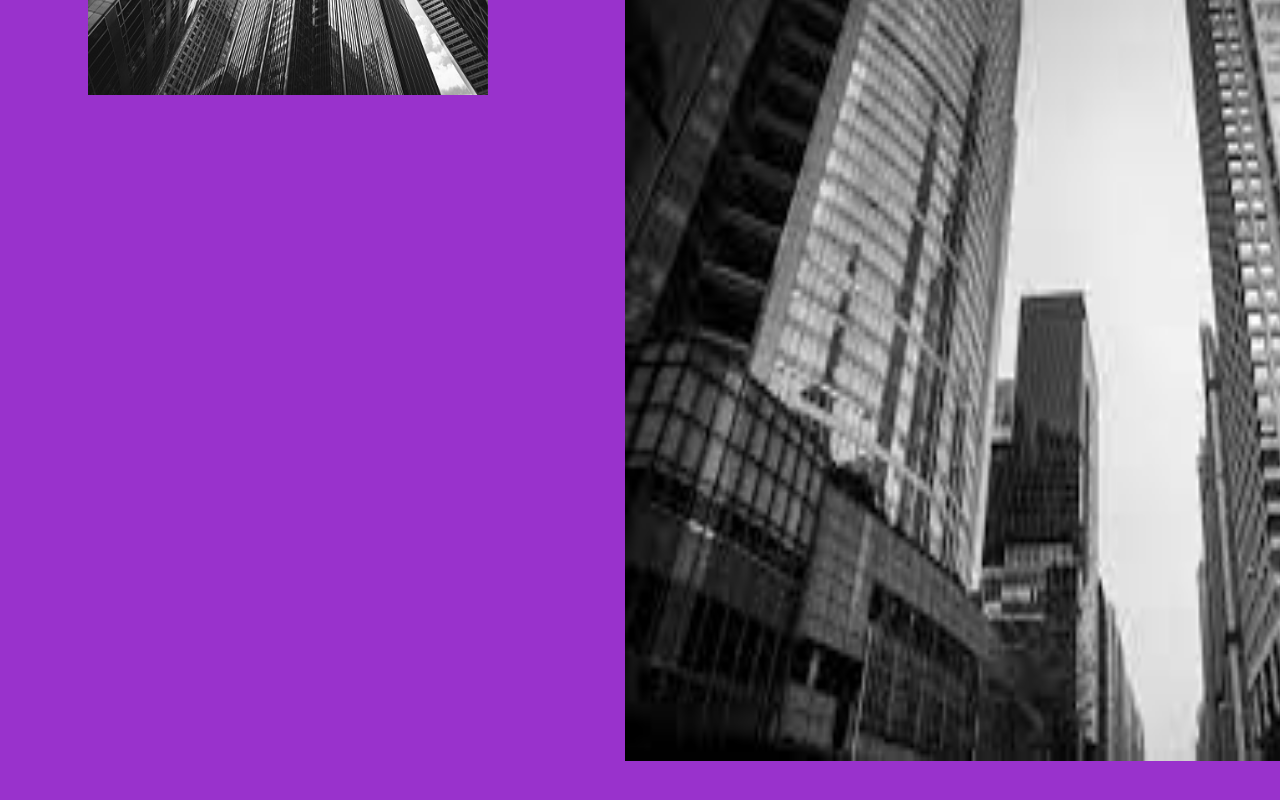
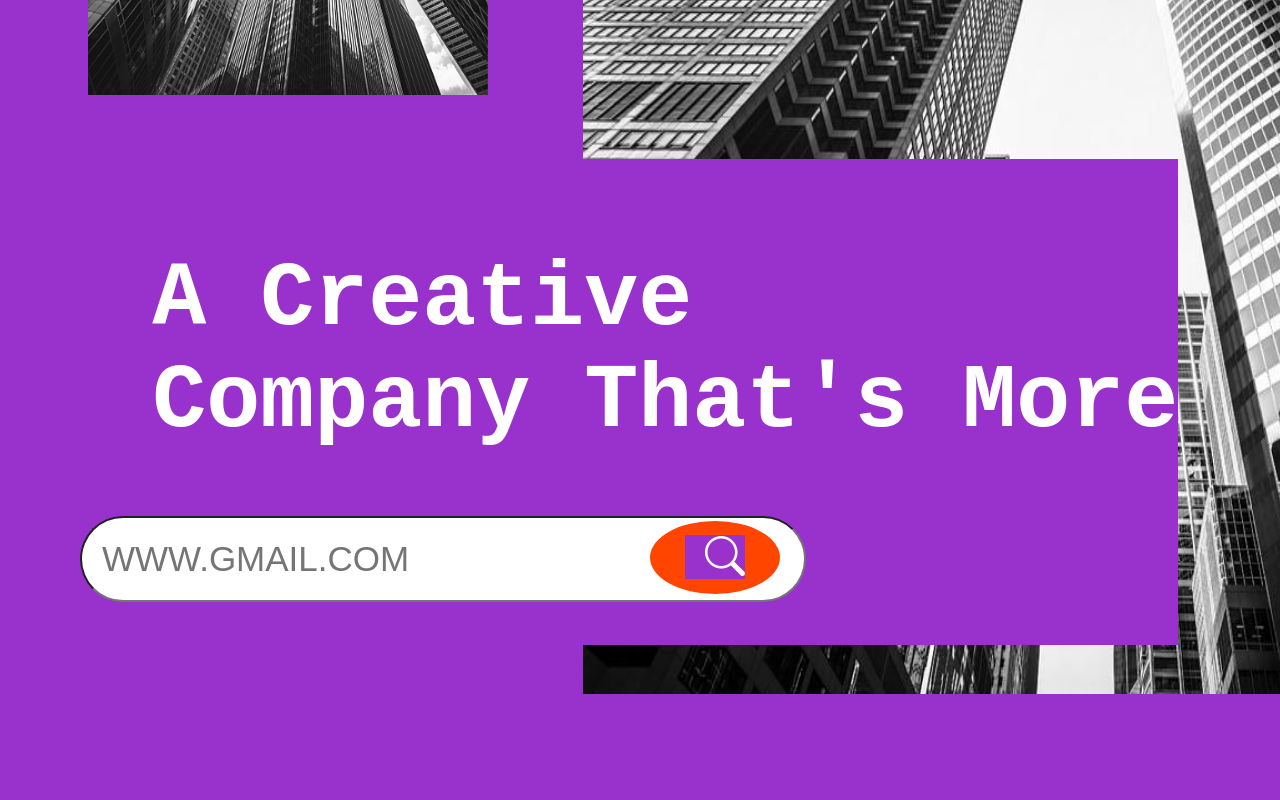
Before and after one commit to ShreyaVinodBarad/Assignment-02-Skill-Vertex-, a plain HTML site: page index.html in a window 1280 px wide. Shown: the part 464-1264 px from the top of the page. After the commit the page ends 1203 px from the top, so only its background shows below. Drawn offline with nearby package versions, Linux system fonts and the light colour scheme.

Commit message:
Changes Done!

```diff
--- a/index.html
+++ b/index.html
@@ -3,6 +3,7 @@
 <head>
     <title>Assignment-02</title>
     <link rel="stylesheet" href="style.css">
+    <link rel="stylesheet" href="https://cdn.jsdelivr.net/npm/bootstrap-icons@1.10.3/font/bootstrap-icons.css">
 </head>
 <body>
     <nav class="navBar">
@@ -11,7 +12,7 @@
                 <li>Services</li>
                 <li>About Us</li>
                 <li>Contact Us</li>
-                <li><button>Sign Up</button></li>
+                <li><button class="signUpBtn">Sign Up</button></li>
             </ul>
         </div>
         <div class="heading">
@@ -22,7 +23,18 @@
         <img src="Image01.jpg" alt="Image1">
     </div>
     <div class="img2">
-        <img src="Image02.jfif" alt="Image2">
+        <img src="Image02.jpg" alt="Image2">
+        <h1>
+            <pre>
+                A Creative
+                Company That's More
+            </pre>
+        </h1>
+    </div>
+    <div class="searchBox">
+        <input type="text" placeholder="WWW.GMAIL.COM">
+        <button class="search" ><i class="bi bi-search"></i></button>
+
     </div>
 
 
--- a/style.css
+++ b/style.css
@@ -16,13 +16,14 @@
     align-items: center;
     justify-content: space-between;
     float: right;
+    cursor: pointer;
 }
 li{
     list-style: none;
     display:inline-block;
     padding: 10px 20px;
 }
-button{
+.signUpBtn{
     margin-left: 10px;
     border-radius: 50px;
     padding: 10px;
@@ -30,22 +31,60 @@
     color:darkorchid;
     background-color: white;
     font-weight: bold;
+    cursor: pointer;
 }
 .heading{
     display:inline-block;
     padding: 10px 20px;
     font-size: 35px;
 }
+
 img{
     width: 400px;
     height: 400px;
 }
+.img2{
+    position: relative;
+    text-align: left;
+
+}
 .img2 img{
-    width: 960px;
-    height: 1000px;
+    width: 1000px;
+    height: 950px;
     float: right;
     position: absolute;
-    top: 180px;
-    left: 580px;
-   padding: 45px;
+    top: -400px;
+    left: 490px;
+    padding: 45px;
 }
+.img2 h1{
+    position: absolute;
+    font-size: 90px;
+    color: white;
+    left: -800px;
+    padding-left: 20px;
+    display: inline;
+}
+.searchBox input{
+    border-radius: 50px;
+    background-color: white;
+    position: absolute;
+    top: 980px;
+    left: 80px;
+    width: 700px;
+    height: 80px;
+    font-size: 35px;
+}
+.search{
+    position: absolute;
+    border-radius: 50%;
+    border: none;
+    top: 985px;
+    left: 650px;
+    background-color:orangered;
+    font-size: 40px;
+    padding: 14px 35px;
+    color: white;
+
+
+}
```
Also changed, not shown: Image02.jfif (deleted), Image02.jpg (added).
